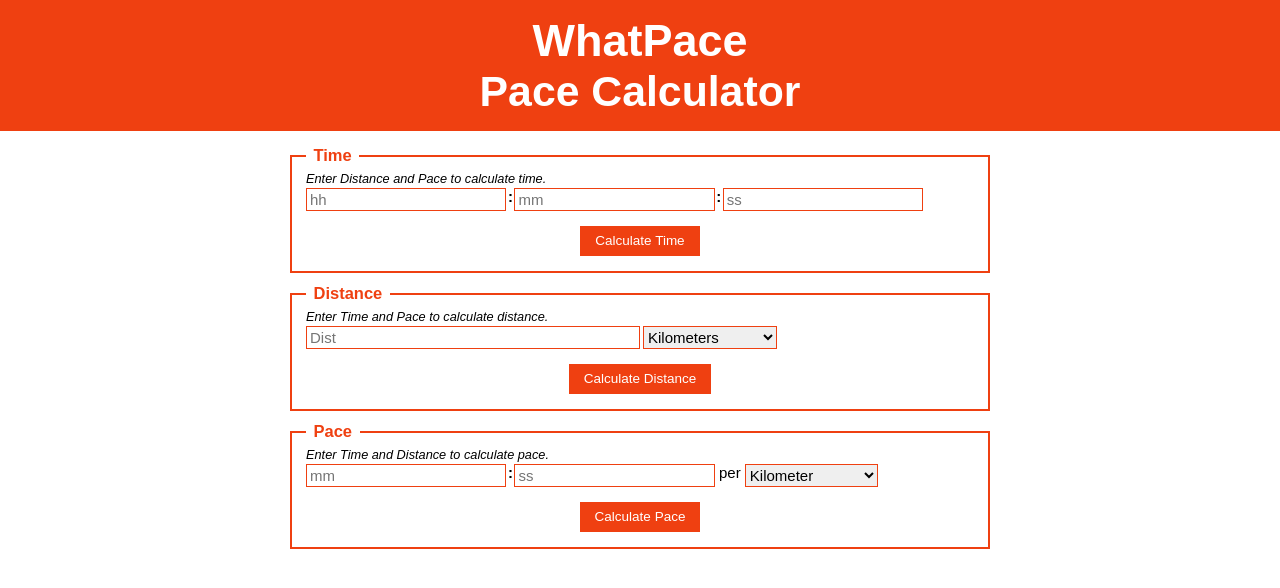
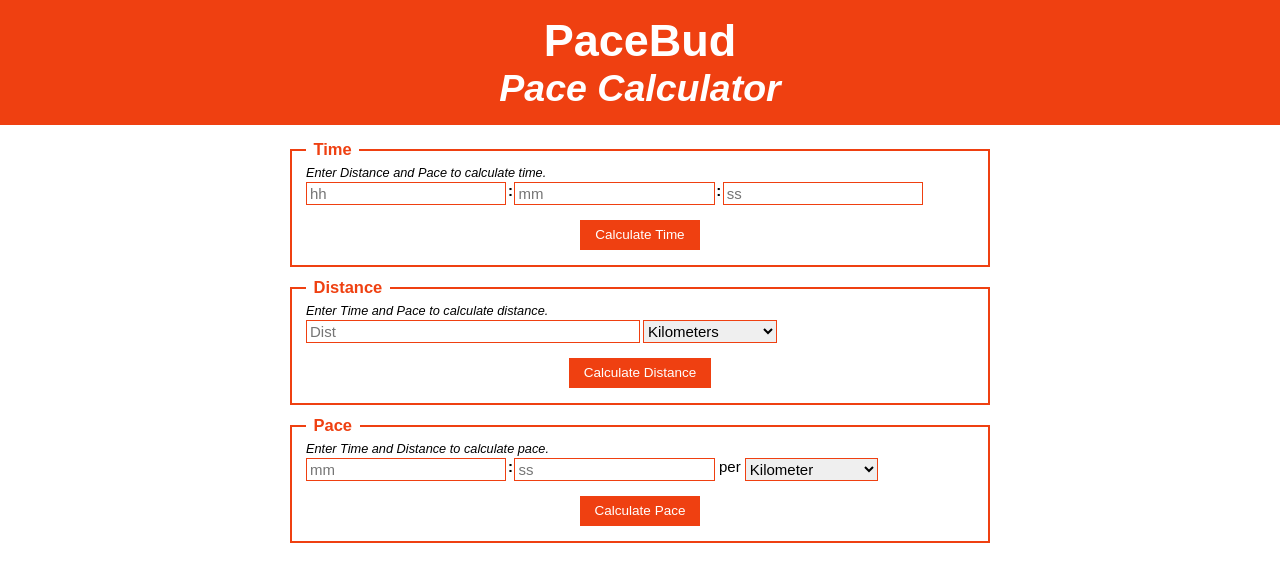
Before and after one commit to MichaelDuToit/PaceBud, a website built with webpack: page src/index.html in a window 1280 px wide. Built offline with nearby package versions, Linux system fonts and the light colour scheme.

Commit message:
Renamed project to PaceBud. Small tweak to SCSS.

```diff
--- a/package.json
+++ b/package.json
@@ -1,5 +1,5 @@
 {
-  "name": "pace-calculator-pwa",
+  "name": "pacebud",
   "version": "1.0.0",
   "description": "A Pace Calculator PWA.",
   "main": "scripts.js",
--- a/src/index.html
+++ b/src/index.html
@@ -3,7 +3,7 @@
 <head>
     <meta charset="utf-8" />
     <meta name="viewport" content="width=device-width, initial-scale=1" />
-    <title>WhatPace PWA</title>
+    <title>PaceBud - Pace Calculator</title>
     <link rel="apple-touch-icon" sizes="180x180" href="./apple-touch-icon.png?v=1">
     <link rel="icon" type="image/png" sizes="32x32" href="./favicon-32x32.png?v=1">
     <link rel="icon" type="image/png" sizes="16x16" href="./favicon-16x16.png?v=1">
@@ -18,7 +18,7 @@
 <body>
 <header>
     <a href="./">
-        <h1>WhatPace</h1>
+        <h1>PaceBud</h1>
         <h2>Pace Calculator</h2>
     </a>
 </header>
--- a/src/styles.scss
+++ b/src/styles.scss
@@ -13,6 +13,7 @@
     width:100%;
     max-width: 100%;
     overflow-x: hidden;
+    -webkit-overflow-scrolling: touch;
 }
 
 header {
@@ -25,20 +26,24 @@
     padding: 1rem 0rem;
     a {
         text-decoration: none;
-        color: inherit;
+        color: $white;
+        &:visited {
+            color: $white;
+        }
         h1 {
             font-size: 3rem;
         }
         h2 {
-            font-size:2.85rem;
+            font-size:2.5rem;
+            font-style: italic;
         }
     }
 }
 main {
     display:block;
     padding-top:1rem;
-    margin:0 15%;
-    width:70%;
+    margin:0 10%;
+    width:80%;
 }
 button {
     font-size:0.9rem;
```
Also changed, not shown: src/assets/site.webmanifest.
